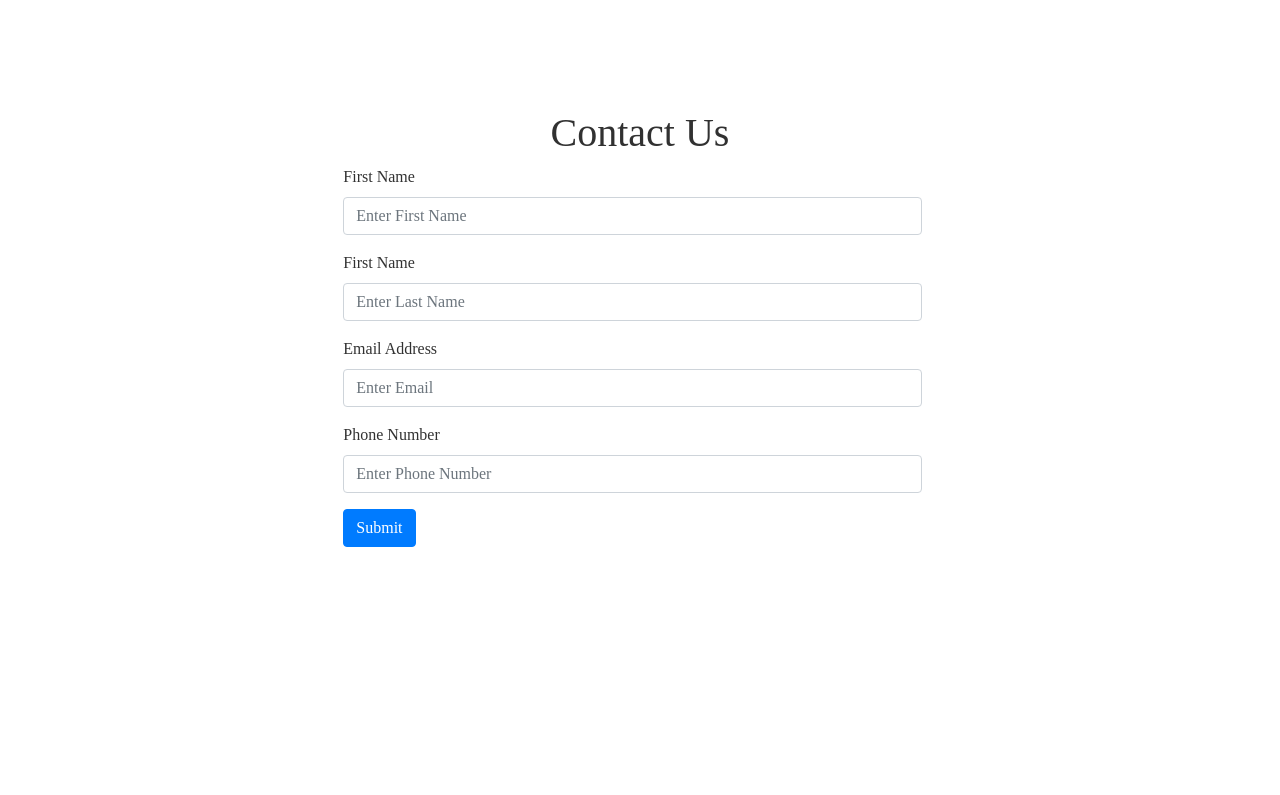
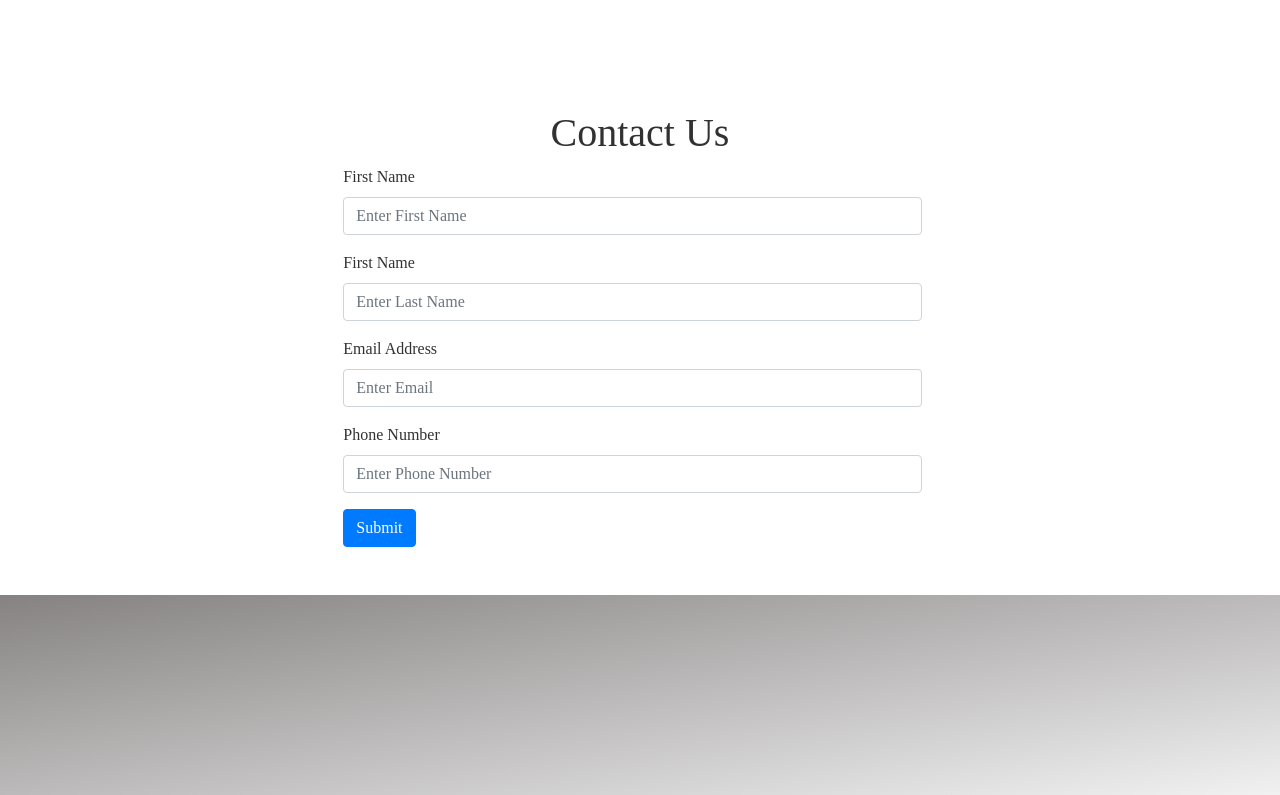
Before and after one commit to Kennthlnz/bootstrap-next-Live, a website: page index.html in a window 1280 px wide. Shown: the part 1545-2340 px from the top of the page. Before the commit the page ends 2292 px from the top, so only its background shows below. Drawn offline with nearby package versions, Linux system fonts and the light colour scheme.

Commit message:
with footer

```diff
--- a/index.html
+++ b/index.html
@@ -58,7 +58,7 @@
           </div>
    </div>
    <br>  <br> <br>
-   <h1 class="text-center" id="packages"> Packages</h1>
+   <h1 class="text-center" id="packages">Packages</h1>
    <br>
    <!-- Accordion start -->
    <div class="container">
@@ -252,7 +252,7 @@
             <h1 class=" mt-5 d-flex justify-content-center" id="contactUs"> Contact Us</h1>
 
         </div>
-        <div class="col-8">
+        <div class="col-8 pb-5">
             <form class="col-sm-10 offset-sm-4">
                 <div class="form-group">
                     <label for="inputFName"> First Name</label>
@@ -281,7 +281,8 @@
 
 
 
-    <footer>
+    <footer class="site-footer">
+
 
     </footer>
     <script src="node_modules/jquery/dist/jquery.slim.min.js"></script>
--- a/package.json
+++ b/package.json
@@ -7,7 +7,6 @@
     "lite": "lite-server",
     "start": "npm run lite",
     "test": "echo \"Error: no test specified\" && exit 1"
-
   },
   "author": "Kenneth Lindsey",
   "license": "ISC",
@@ -16,6 +15,7 @@
   },
   "dependencies": {
     "bootstrap": "^4.5.2",
+    "font-awesome": "^4.7.0",
     "jquery": "^3.5.1",
     "popper.js": "^1.16.1"
   }
--- a/styles.css
+++ b/styles.css
@@ -67,8 +67,12 @@ li{
     text-transform: capitalize;
 
 }
-footer{
+.site-footer{
     height: 200px;
+    background-image: linear-gradient(to bottom right,rgb(134, 130, 130),rgb(241, 241, 241));
 
 
 }
+.btn-link{
+    background:transparent;
+}
```
Also changed, not shown: 1 other file.
